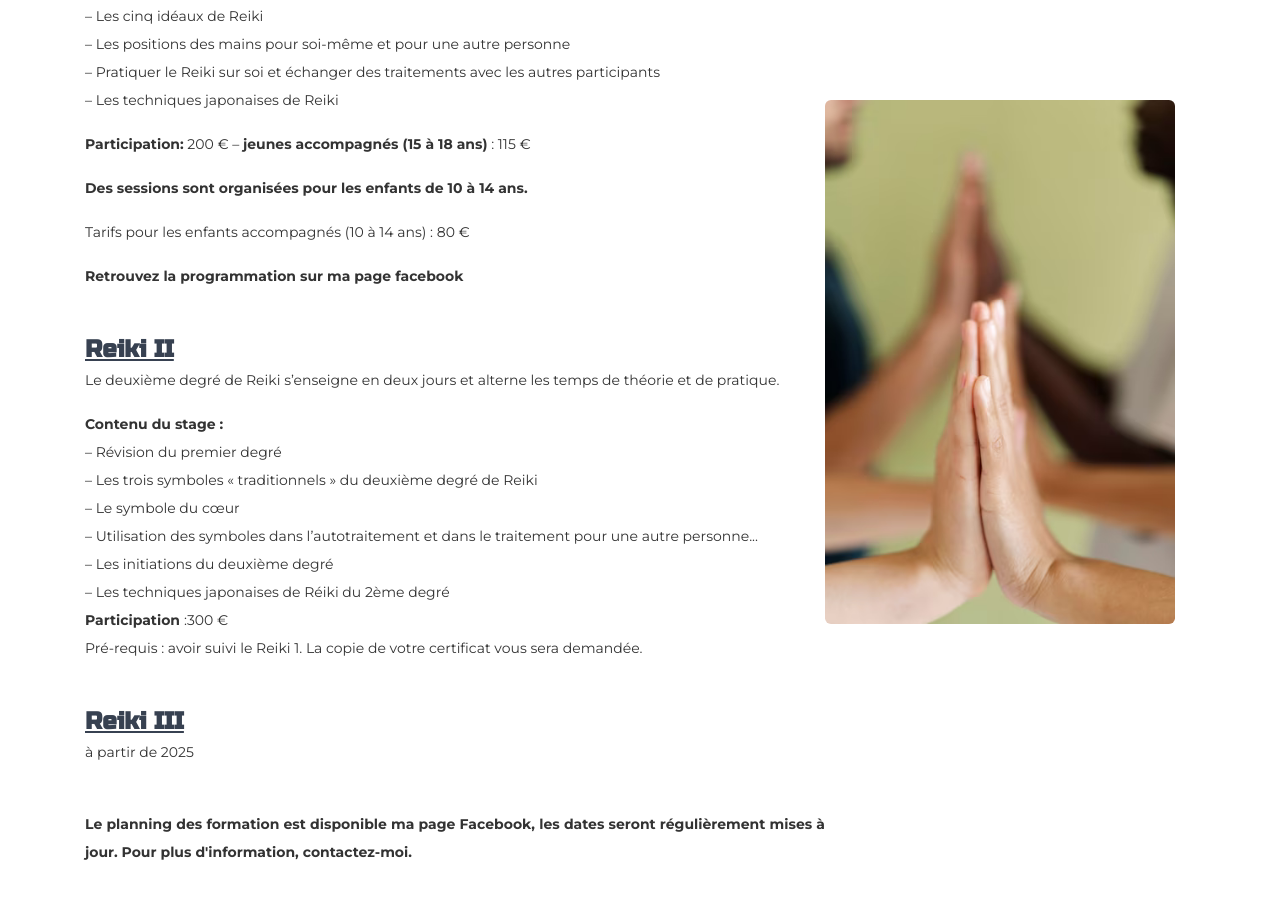
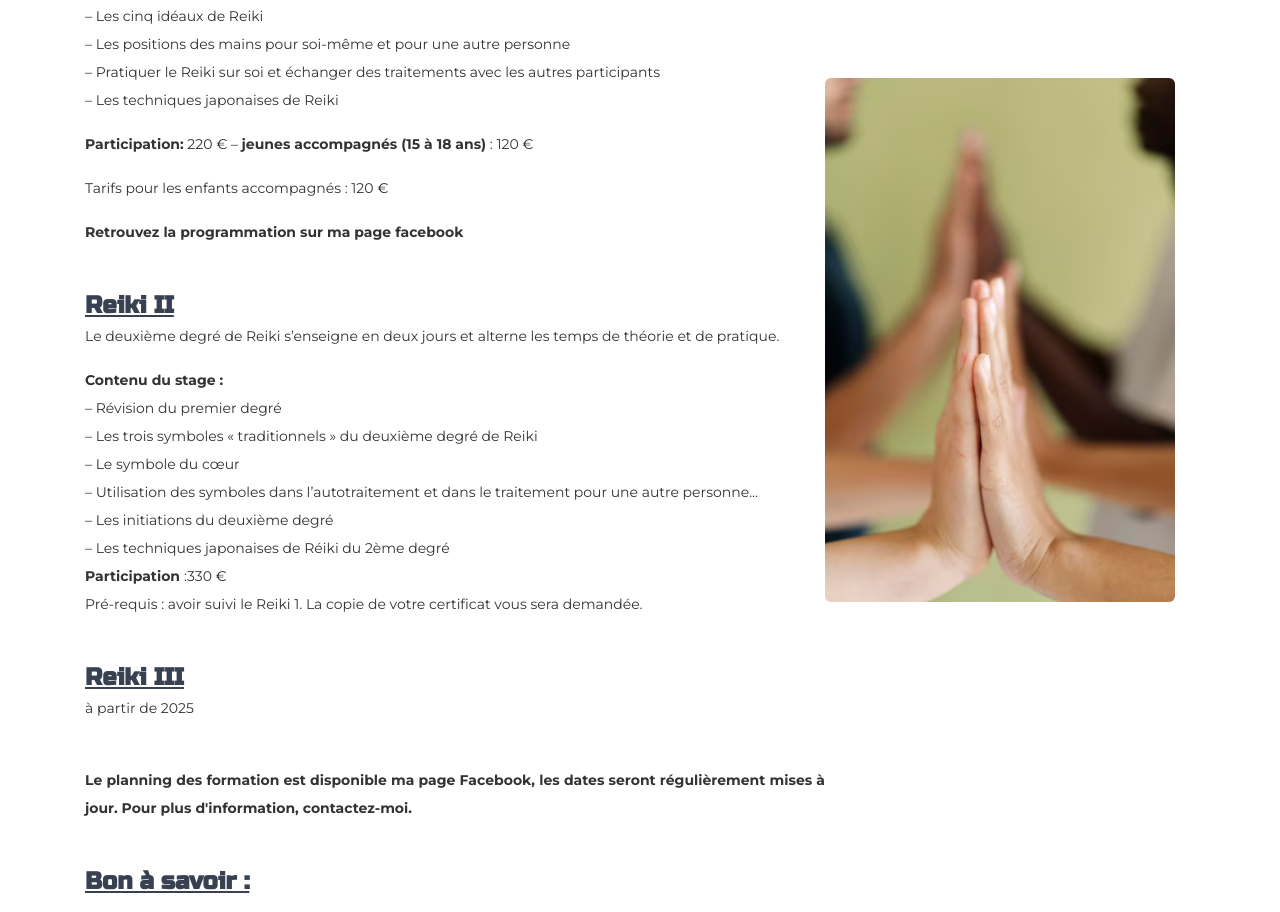
Before and after one commit to lfournial/site-reiki, a Next.js app: page / in a window 1280 px wide. Shown: the part 6240-7152 px from the top of the page. Built offline with nearby package versions, Linux system fonts and the light colour scheme.

Commit message:
add new prices

```diff
--- a/src/components/FormationsReiki.jsx
+++ b/src/components/FormationsReiki.jsx
@@ -36,9 +36,8 @@ const FormationsReiki = () => {
                                         <li>– Les techniques japonaises de Reiki </li>
                                     </ul>
                                 </p>
-                                <p><b>Participation:</b> 200 €  – <b>jeunes accompagnés (15 à 18 ans)</b> : 115 €</p>
-                                <p><b>Des sessions sont organisées pour les enfants de 10 à 14 ans.</b> </p>
-                                <p>Tarifs pour les enfants accompagnés (10 à 14 ans) : 80 €</p>
+                                <p><b>Participation:</b> 220 €  – <b>jeunes accompagnés (15 à 18 ans)</b> : 120 €</p>
+                                <p>Tarifs pour les enfants accompagnés : 120 €</p>
                                 <p><b>Retrouvez la programmation sur ma page facebook</b></p>
                                 <br />
                                 <h1 className="text-2xl font-heading underline tracking-normal text-gray-700" >
@@ -54,7 +53,7 @@ const FormationsReiki = () => {
                                         <li>– Utilisation des symboles dans  l’autotraitement et dans le traitement pour une autre personne...</li>
                                         <li>– Les initiations du deuxième degré</li>
                                         <li>– Les techniques japonaises de Réiki du 2ème degré </li>
-                                        <li><b>Participation </b>:300 €</li>
+                                        <li><b>Participation </b>:330 €</li>
                                         <li>Pré-requis : avoir suivi le Reiki 1. La copie de votre certificat vous sera demandée.</li>
                                     </ul>
                                 </p>
```
